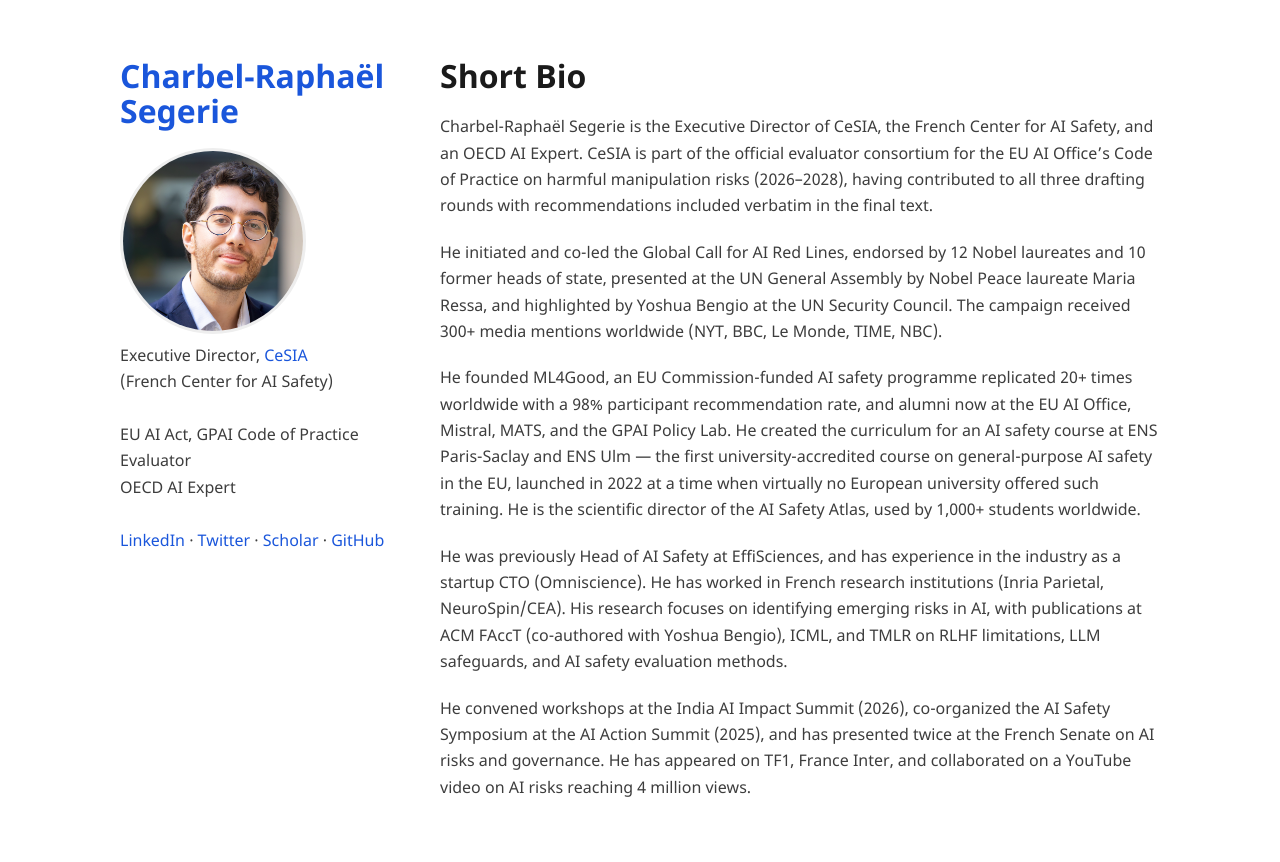
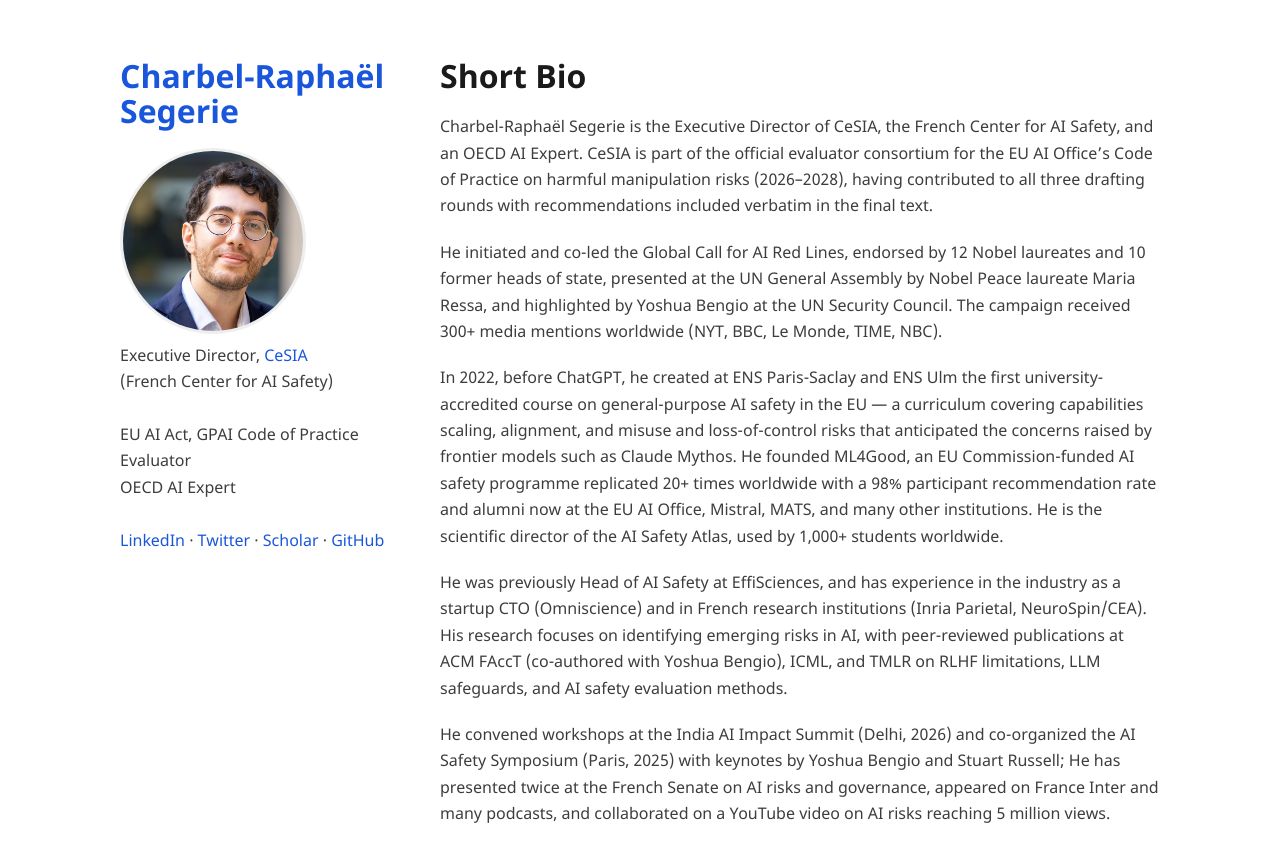
Before and after one commit to crsegerie/crsegerie.github.io, a Jekyll site: the page built from bio.md, in a window 1280 px wide and 955 px high. Shown: the top 862 px of the window. Built offline with Jekyll 4.4.1, drawn with Linux system fonts in a browser that asks for light colours; our own code applies the rules of GitHub Pages for plain Markdown files.

Commit message:
better bio

```diff
--- a/bio.md
+++ b/bio.md
@@ -4,8 +4,8 @@ Charbel-Raphaël Segerie is the Executive Director of CeSIA, the French Center f
 
 He initiated and co-led the Global Call for AI Red Lines, endorsed by 12 Nobel laureates and 10 former heads of state, presented at the UN General Assembly by Nobel Peace laureate Maria Ressa, and highlighted by Yoshua Bengio at the UN Security Council. The campaign received 300+ media mentions worldwide (NYT, BBC, Le Monde, TIME, NBC).
 
-He founded ML4Good, an EU Commission-funded AI safety programme replicated 20+ times worldwide with a 98% participant recommendation rate, and alumni now at the EU AI Office, Mistral, MATS, and the GPAI Policy Lab. He created the curriculum for an AI safety course at ENS Paris-Saclay and ENS Ulm — the first university-accredited course on general-purpose AI safety in the EU, launched in 2022 at a time when virtually no European university offered such training. He is the scientific director of the AI Safety Atlas, used by 1,000+ students worldwide.
+In 2022, before ChatGPT, he created at ENS Paris-Saclay and ENS Ulm the first university-accredited course on general-purpose AI safety in the EU — a curriculum covering capabilities scaling, alignment, and misuse and loss-of-control risks that anticipated the concerns raised by frontier models such as Claude Mythos. He founded ML4Good, an EU Commission-funded AI safety programme replicated 20+ times worldwide with a 98% participant recommendation rate and alumni now at the EU AI Office, Mistral, MATS, and many other institutions. He is the scientific director of the AI Safety Atlas, used by 1,000+ students worldwide.
 
-He was previously Head of AI Safety at EffiSciences, and has experience in the industry as a startup CTO (Omniscience). He has worked in French research institutions (Inria Parietal, NeuroSpin/CEA). His research focuses on identifying emerging risks in AI, with publications at ACM FAccT (co-authored with Yoshua Bengio), ICML, and TMLR on RLHF limitations, LLM safeguards, and AI safety evaluation methods.
+He was previously Head of AI Safety at EffiSciences, and has experience in the industry as a startup CTO (Omniscience) and in French research institutions (Inria Parietal, NeuroSpin/CEA). His research focuses on identifying emerging risks in AI, with peer-reviewed publications at ACM FAccT (co-authored with Yoshua Bengio), ICML, and TMLR on RLHF limitations, LLM safeguards, and AI safety evaluation methods.
 
-He convened workshops at the India AI Impact Summit (2026), co-organized the AI Safety Symposium at the AI Action Summit (2025), and has presented twice at the French Senate on AI risks and governance. He has appeared on TF1, France Inter, and collaborated on a YouTube video on AI risks reaching 4 million views.
+He convened workshops at the India AI Impact Summit (Delhi, 2026) and co-organized the AI Safety Symposium (Paris, 2025) with keynotes by Yoshua Bengio and Stuart Russell; He has presented twice at the French Senate on AI risks and governance, appeared on France Inter and many podcasts, and collaborated on a YouTube video on AI risks reaching 5 million views.
```
